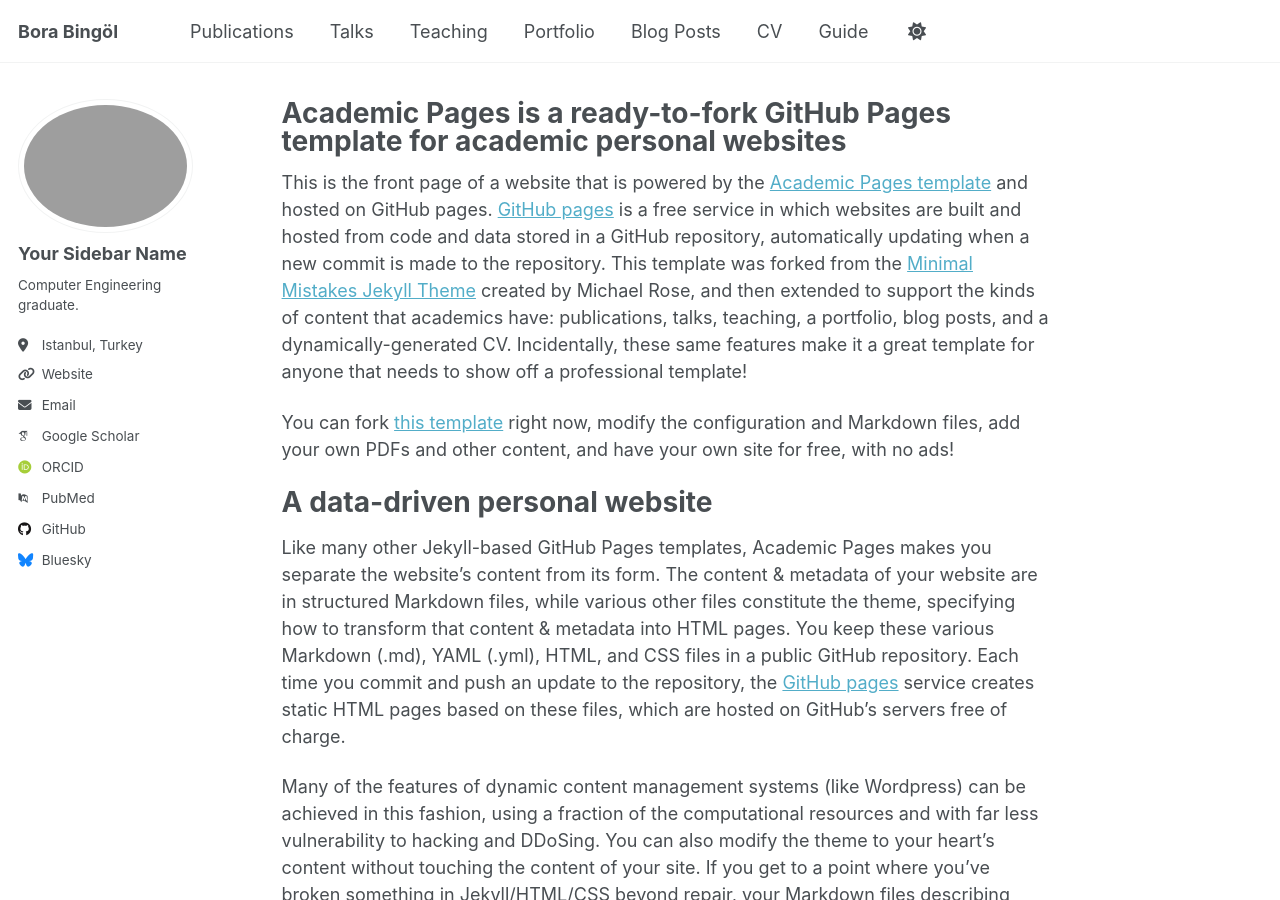
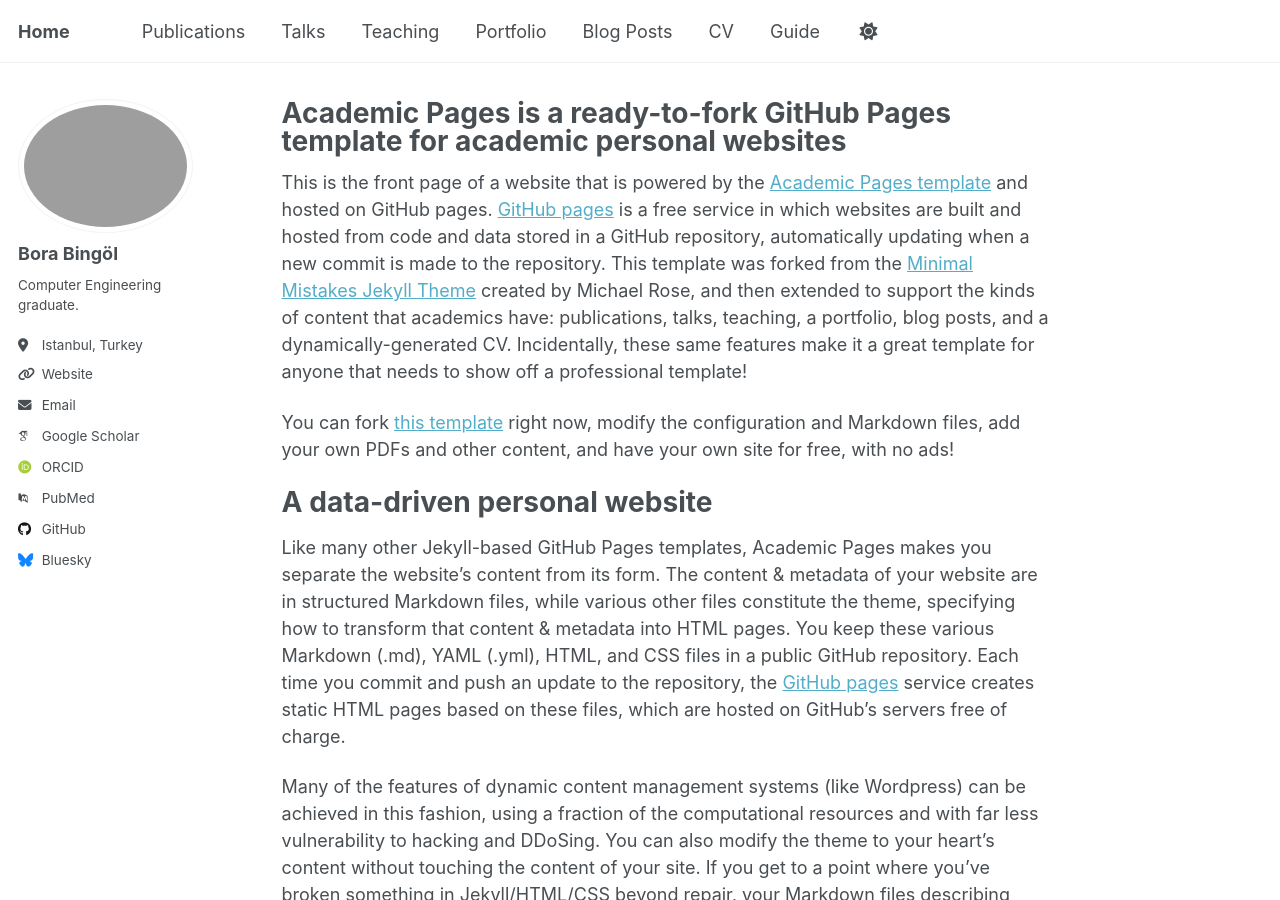
Before and after one commit to borabingol/borabingol.github.io, a Jekyll site: the page built from _pages/about.md, in a window 1280 px wide and 900 px high. Built offline with Jekyll 4.4.1, drawn with Linux system fonts in a browser that asks for light colours; some web fonts are replaced; a script that is not in the unit is left out.

Commit message:
Update _config.yml

```diff
--- a/_config.yml
+++ b/_config.yml
@@ -9,7 +9,7 @@
 # Basic Site Settings
 locale                   : "en-US"
 site_theme               : "default"
-title                    : "Bora Bingöl"
+title                    : "Home"
 title_separator          : "-"
 name                     : &name "Bora Bingöl"
 description              : &description "personal description"
@@ -22,9 +22,9 @@ repository               : "borabingol/borabingol.github.io"
 #               Additional customization can be done by editing /_includes/author-profile.html
 author:
   # Biographic information
-  #avatar           : "profile.png"
-  name             : "Your Sidebar Name"
-  #pronouns         : # example: "she/her"
+  avatar           : # "profile.png"
+  name             : "Bora Bingöl"
+  pronouns         : # example: "she/her"
   bio              : "Computer Engineering graduate."
   location         : "Istanbul, Turkey"
   #employer         : "Red Brick University"
```
